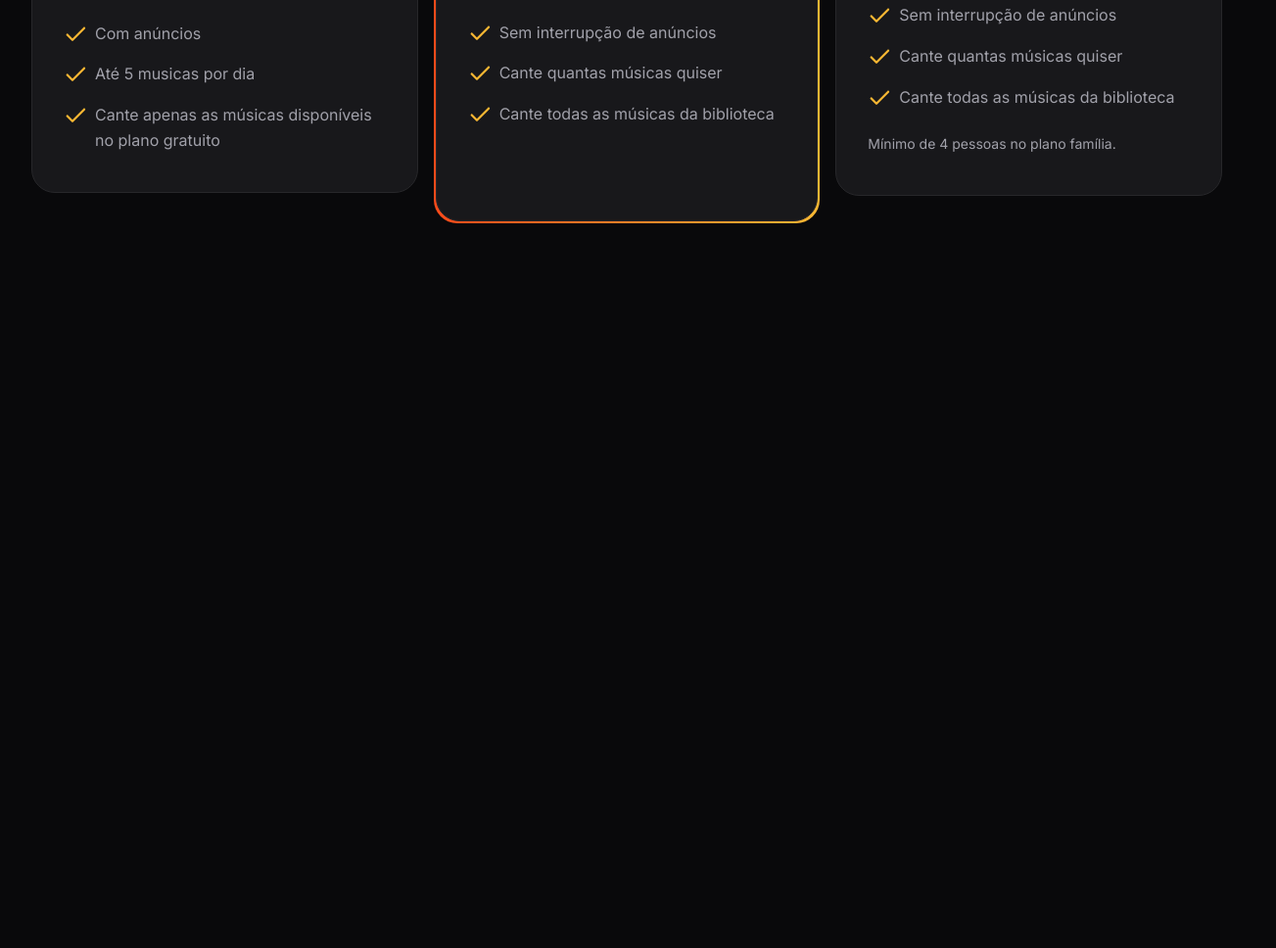
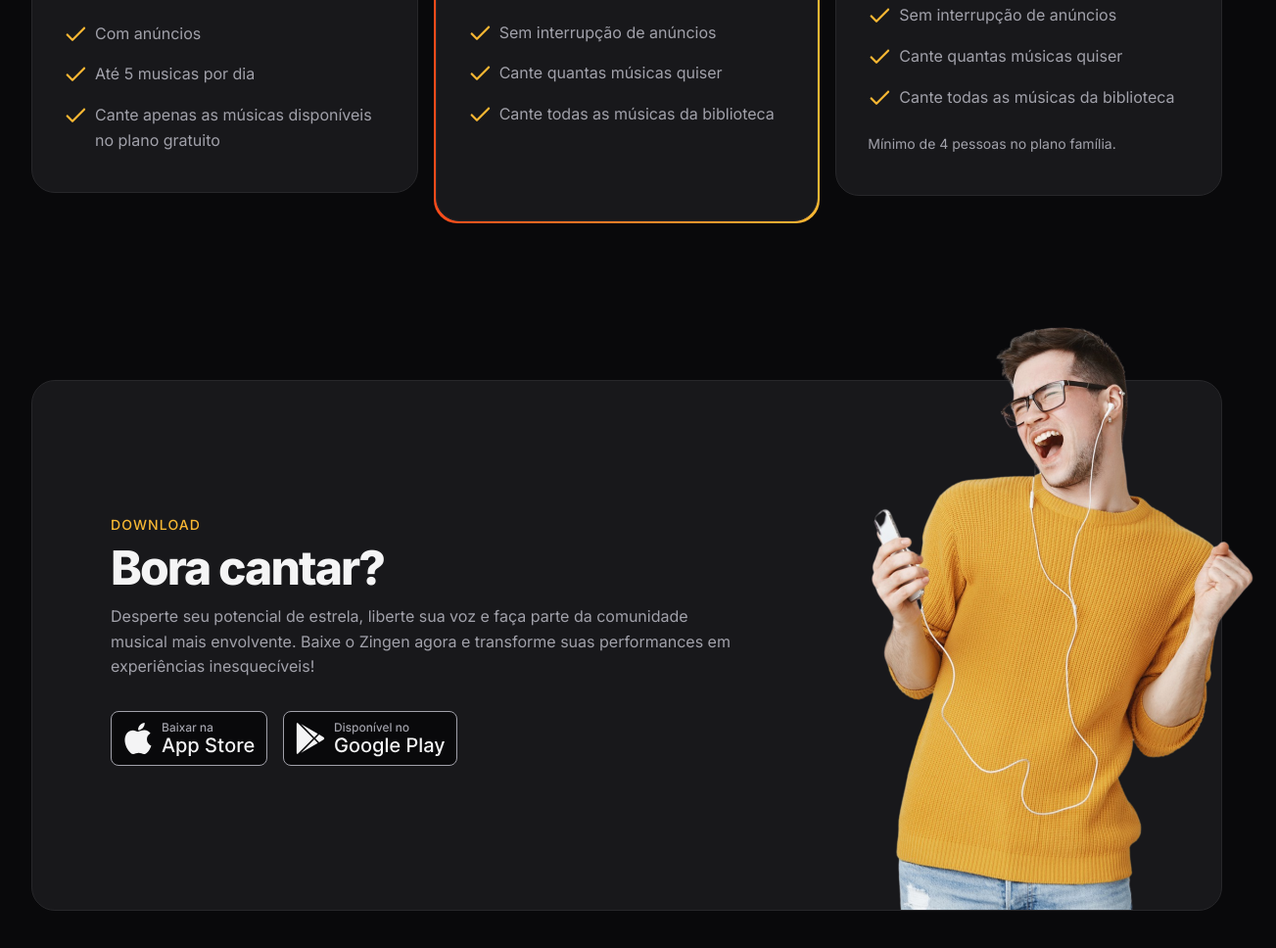
Before and after one commit to gracicosta/zingen, a plain HTML site: page index.html in a window 1280 px wide. Shown: the part 3215-4183 px from the top of the page at 98% size, 1303 px wide, since content can reach past the window. Before the commit the page ends 3523 px from the top, so only its background shows below. Drawn offline with Linux system fonts and the light colour scheme.

Commit message:
Seção download

```diff
--- a/index.html
+++ b/index.html
@@ -156,4 +156,28 @@
             </div>
         </div>
     </section>
+
+    <section id="download">
+        <div class="container py-xl">
+            <div class="card px-lg even-columns items-center">
+                <div>
+                    <header>
+                        <strong>Download</strong>
+                        <h2>Bora cantar?</h2>
+                    </header>
+                    <p>Desperte seu potencial de estrela, liberte sua voz e faça parte da comunidade musical mais envolvente. Baixe o Zingen agora e transforme suas performances em experiências inesquecíveis!</p>
+
+                    <div class="buttons flex gap-1">
+                        <a href="#">
+                            <img src="assets/icons/button-appstore.svg" alt="">
+                        </a>
+                        <a href="#">
+                            <img src="assets/icons/button-playstore.svg" alt="">
+                        </a>
+                    </div>
+                </div>
+                <img src="assets/imagens/rapaz-ouvindo-musica.png" alt="">
+            </div>
+        </div>
+    </section>
 </html>
--- /dev/null
+++ b/styles/download.css
@@ -0,0 +1,32 @@
+#download {
+    .card {
+        padding: 3rem 1.5rem 15rem;
+        position: relative;
+
+        & > img {
+            width: 14.5rem;
+            position: absolute;
+            bottom: 0;
+            right: -3.5rem;
+        }
+    }
+
+    .buttons {
+        flex-wrap: wrap;
+        margin-top: 2rem;
+    }
+
+    @media (width >= 80rem) {
+        .card {
+            padding: 8.75rem 5rem;
+
+            & > div:nth-child(1) {
+                max-width: 40rem;
+            }
+
+            & > img {
+                width: 29.125rem;
+            }
+        }
+    }
+}
--- a/styles/global.css
+++ b/styles/global.css
@@ -56,6 +56,8 @@ html {
   font-size: var(--fs-base);
   line-height: 1.6;
   color: var(--text-color-primary);
+
+  overflow-x: hidden;
 }
 
 
--- a/styles/style.css
+++ b/styles/style.css
@@ -9,3 +9,4 @@
 @import url(cards.css);
 @import url(features.css) (width >= 80rem);
 @import url(pricing.css);
+@import url(download.css);
```
Also changed, not shown: assets/icons/button-appstore.svg (added), assets/icons/button-playstore.svg (added), 1 other file.
